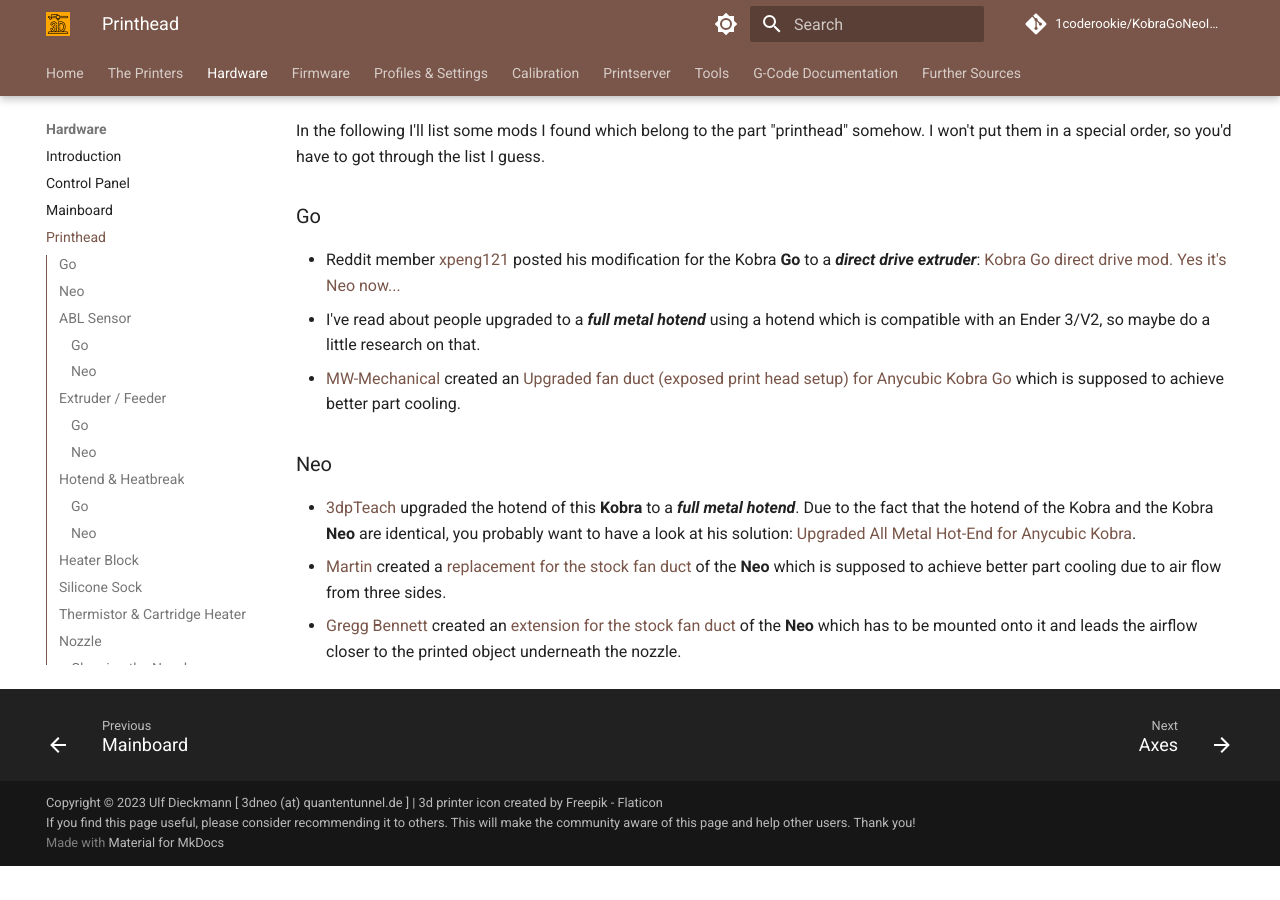
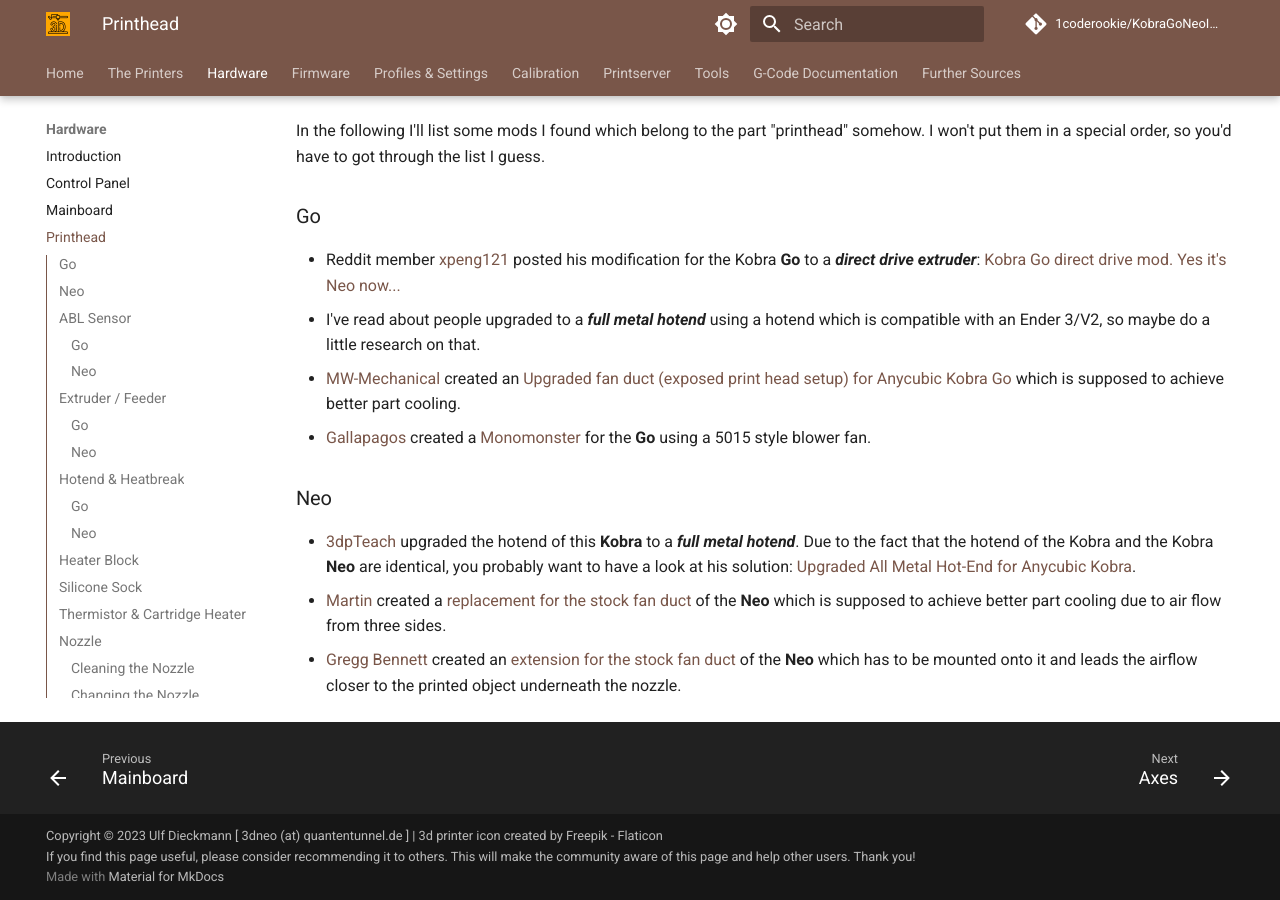
Before and after one commit to 1coderookie/KobraGoNeoInsights, an MkDocs documentation site: the page built from docs/hardware/printhead.md, in a window 1280 px wide and 900 px high, scrolled down 19509 px. Built offline with MkDocs 1.6.1 and Material for MkDocs 9.7.7, drawn with Linux system fonts in a browser that asks for light colours; comment, search, counter and statistics services are not loaded; before the commit the page ends 20375 px from its top, so only the background shows below that.

Commit message:
Update printhead.md

```diff
--- a/docs/hardware/printhead.md
+++ b/docs/hardware/printhead.md
@@ -561,6 +561,7 @@
 - Reddit member [xpeng121](https://www.reddit.com/user/xpeng121/) posted his modification for the Kobra **Go** to a ***direct drive extruder***: [Kobra Go direct drive mod. Yes it's Neo now...](https://www.reddit.com/r/anycubic/comments/10howol/kobra_go_direct_drive_mod_yes_its_neo_now/)
 - I've read about people upgraded to a ***full metal hotend*** using a hotend which is compatible with an Ender 3/V2, so maybe do a little research on that.
 - [MW-Mechanical](https://www.printables.com/de/social/455820-mw-mechanical) created an [Upgraded fan duct (exposed print head setup) for Anycubic Kobra Go](https://www.printables.com/de/model/338244-upgraded-fan-duct-exposed-print-head-setup-for-any) which is supposed to achieve better part cooling.
+- [Gallapagos](https://www.thingiverse.com/gallapagos/designs) created a [Monomonster](https://www.thingiverse.com/thing:5741047) for the **Go** using a 5015 style blower fan.
 
 ### Neo
 
```
